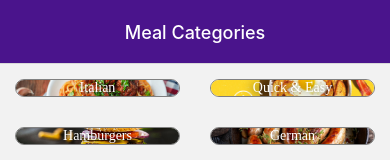
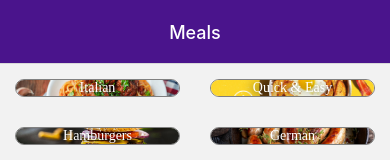
Before and after one commit to phanhung1309/RN_TheMealApp, a React Native app: screen / in a window 390 px wide. Shown: the top 160 px of the page. Built offline with nearby package versions, Linux system fonts and the light colour scheme.

Commit message:
Structure routes folder

```diff
--- a/package.json
+++ b/package.json
@@ -24,6 +24,7 @@
     "@babel/runtime": "^7.12.5",
     "@react-native-community/eslint-config": "^2.0.0",
     "@types/react-native": "^0.66.16",
+    "@types/react-native-vector-icons": "^6.4.10",
     "@types/react-test-renderer": "^17.0.1",
     "babel-jest": "^26.6.3",
     "eslint": "7.14.0",
--- a/routes/BottomTabNavigator.tsx
+++ b/routes/BottomTabNavigator.tsx
@@ -1,7 +1,7 @@
 import * as React from 'react';
 import {createBottomTabNavigator} from '@react-navigation/bottom-tabs';
-import MealsNavigationStack from './MealsNavigationStack';
 import FavoritesScreen from '../screens/FavoritesScreen';
+import CategoriesScreen from '../screens/CategoriesScreen';
 import {colors} from '../styles/colors';
 import Icon from 'react-native-vector-icons/Ionicons';
 
@@ -17,6 +17,13 @@ export type BottomTabParamsList = {
 
 const Tab = createBottomTabNavigator<BottomTabParamsList>();
 
+const headerOptions = {
+  headerTintColor: 'white',
+  headerStyle: {
+    backgroundColor: colors.secondary,
+  },
+};
+
 const tabBarOptions = {
   tabBarStyle: {
     backgroundColor: colors.secondary,
@@ -30,27 +37,25 @@ const BottomTabNavigator = () => {
     <Tab.Navigator initialRouteName={BottomTabRoutes.Meals}>
       <Tab.Screen
         name={BottomTabRoutes.Meals}
-        component={MealsNavigationStack}
+        component={CategoriesScreen}
         options={{
+          ...headerOptions,
           ...tabBarOptions,
           tabBarIcon: tabInfo => (
             <Icon name="restaurant" size={24} color={tabInfo.color} />
           ),
-          headerShown: false,
+          headerTitleAlign: 'center',
         }}
       />
       <Tab.Screen
         name={BottomTabRoutes.Favorites}
         component={FavoritesScreen}
         options={{
+          ...headerOptions,
           ...tabBarOptions,
           tabBarIcon: tabInfo => (
             <Icon name="star" size={24} color={tabInfo.color} />
           ),
-          headerTintColor: 'white',
-          headerStyle: {
-            backgroundColor: colors.secondary,
-          },
           headerTitleAlign: 'center',
         }}
       />
--- a/routes/MealsNavigationStack.tsx
+++ b/routes/MealsNavigationStack.tsx
@@ -3,7 +3,6 @@ import {
   createNativeStackNavigator,
   NativeStackNavigationOptions,
 } from '@react-navigation/native-stack';
-import CategoriesScreen from '../screens/CategoriesScreen';
 import CategoryMealsScreen from '../screens/CategoryMealsScreen';
 import MealDetailScreen from '../screens/MealDetailScreen';
 import {colors} from '../styles/colors';
@@ -40,12 +39,7 @@ const Stack = createNativeStackNavigator<MealsParamList>();
 
 const MealsNavigationStack = (): JSX.Element => {
   return (
-    <Stack.Navigator>
-      <Stack.Screen
-        name={MealsRoutes.Categories}
-        component={CategoriesScreen}
-        options={{...screenOptions, title: 'Meal Categories'}}
-      />
+    <Stack.Group>
       <Stack.Screen
         name={MealsRoutes.CategoryMeals}
         component={CategoryMealsScreen}
@@ -71,7 +65,7 @@ const MealsNavigationStack = (): JSX.Element => {
           };
         }}
       />
-    </Stack.Navigator>
+    </Stack.Group>
   );
 };
 
--- a/routes/RootNavigation.tsx
+++ b/routes/RootNavigation.tsx
@@ -1,11 +1,43 @@
 import * as React from 'react';
 import {NavigationContainer} from '@react-navigation/native';
 import BottomTabNavigator from './BottomTabNavigator';
+import MealsNavigationStack from './MealsNavigationStack';
+import {
+  createNativeStackNavigator,
+  NativeStackNavigationOptions,
+} from '@react-navigation/native-stack';
+
+export enum RootRoutes {
+  Meals = 'Meals',
+  Favorites = 'Favorites',
+}
+
+export type RootStackParamList = {
+  [RootRoutes.Meals]: undefined;
+  [RootRoutes.Favorites]: undefined;
+};
+
+const screenOptions: NativeStackNavigationOptions = {
+  headerShown: false,
+};
 
 export interface Props {}
 
+const RootStack = createNativeStackNavigator<RootStackParamList>();
+
 const RootNavigator: React.FC<Props> = () => {
-  return <NavigationContainer>{BottomTabNavigator()}</NavigationContainer>;
+  return (
+    <NavigationContainer>
+      <RootStack.Navigator>
+        <RootStack.Screen
+          name={RootRoutes.Meals}
+          component={BottomTabNavigator}
+          options={screenOptions}
+        />
+        {MealsNavigationStack()}
+      </RootStack.Navigator>
+    </NavigationContainer>
+  );
 };
 
 export default RootNavigator;
```
Also changed, not shown: 2 other files (tests, documents, lock files or other folders).
